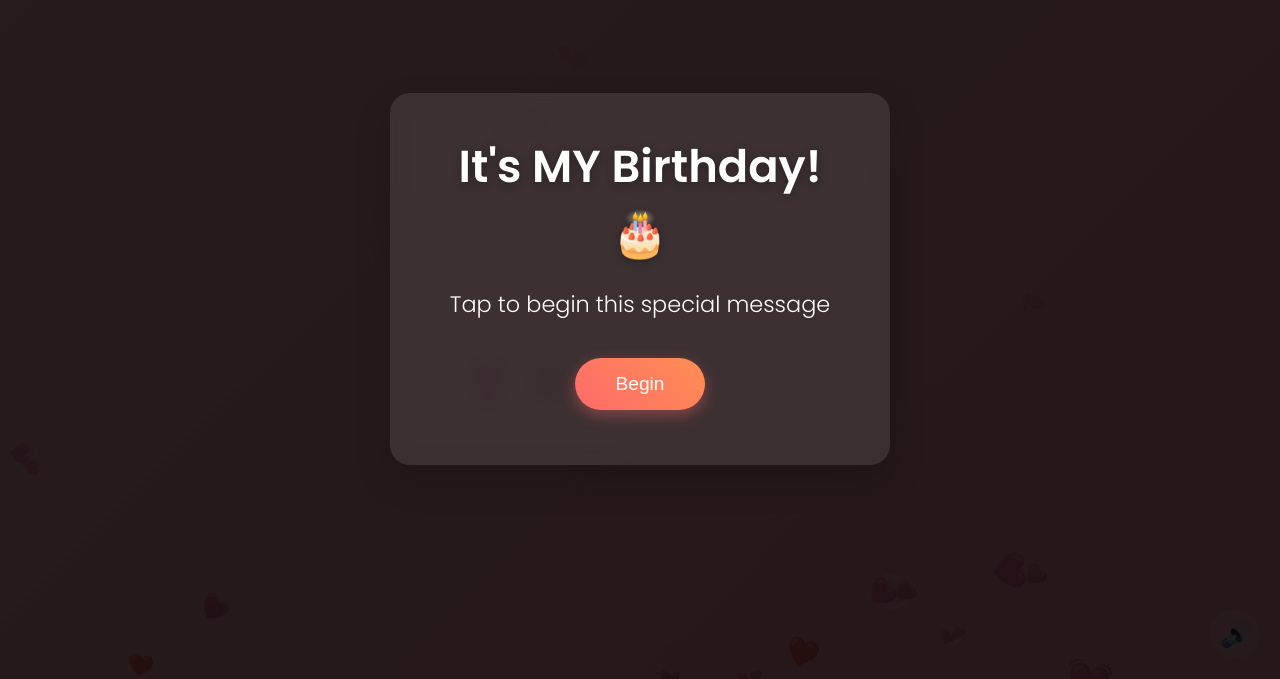
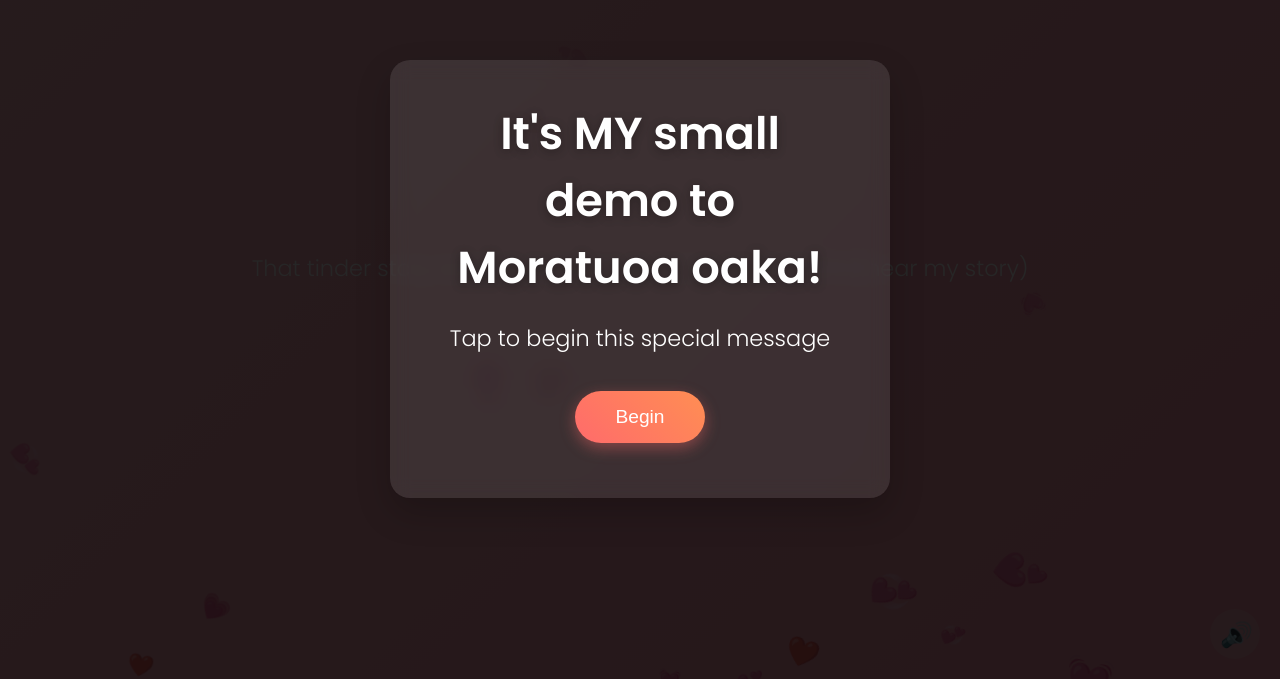
Before and after one commit to mrboon832-sudo/Birthday-surprise-, a plain HTML site: page Index.html in a window 1280 px wide. Shown: the part 121-800 px from the top of the page. Drawn offline with Linux system fonts and the light colour scheme.

Commit message:
Update Index.html

```diff
--- a/Index.html
+++ b/Index.html
@@ -18,7 +18,7 @@
 
     <div class="overlay" id="start-overlay">
         <div class="overlay-card">
-            <h1>It's MY Birthday! 🎂</h1>
+            <h1>It's MY small demo to Moratuoa oaka!</h1>
             <p>Tap to begin this special message</p>
             <button class="btn" id="start-btn">Begin</button>
         </div>
@@ -48,6 +48,9 @@
             <p>"Halfway through all of that, I did something silly — I tried Tinder, partly as a joke, partly curious.
                 I didn't expect much. Instead, I found myself opening up in small ways I hadn't in years.
                 That's where things began to feel different."</p>
+        </div>
+        <div>
+            <p>That tinder story ended and this one is for you MAMPHI!(hear my story)</p>
         </div>
 
         <div class="message-screen" id="screen-6">
@@ -82,7 +85,7 @@
         </div>
 
         <div class="message-screen" id="screen-12">
-            <p>"…you're like a firefly — small, glowing, and utterly amazing"</p>
+            <p>"…you're like a songbird — a being blessed with a voice that makes people look up to the sky to thank God.You are utterly amazing"</p>
         </div>
 
         <div class="message-screen" id="screen-13">
@@ -105,4 +108,5 @@
 
     <script src="BirthdayPlan.js"></script>
 </body>
+
 </html>
```
